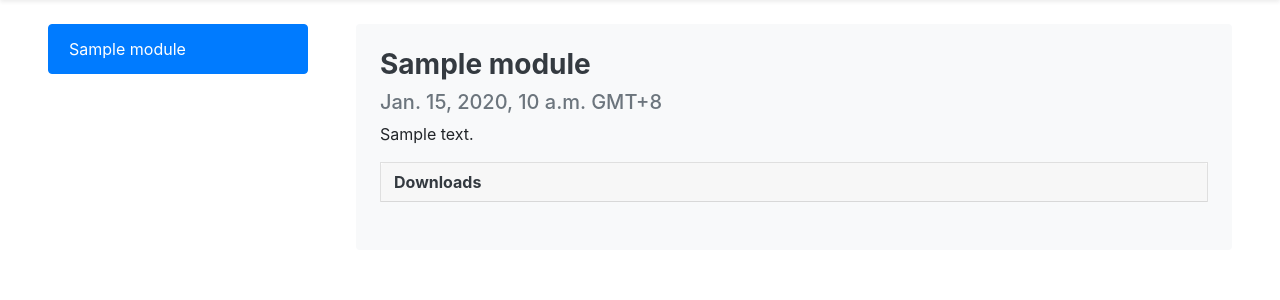
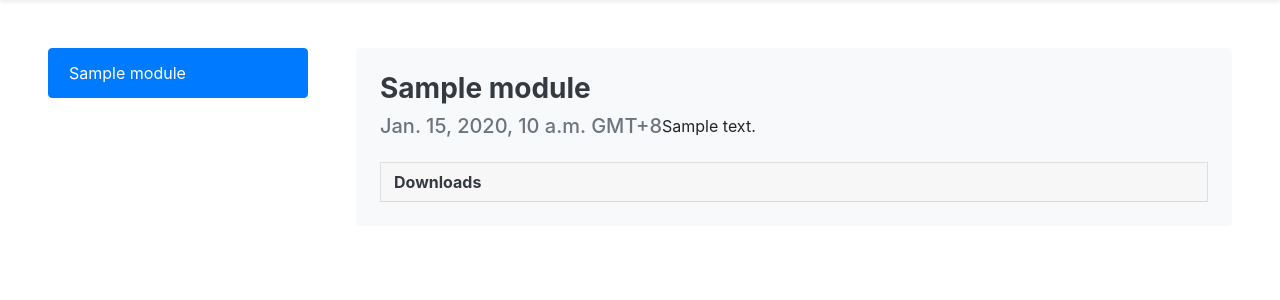
Before and after one commit to compsat/BioPhil_Website, a Django app: template bio_phil/webapp/templates/webapp/modules.html in a window 1280 px wide. Shown: the part 95-395 px from the top of the page. Run offline with Django 3.2, Linux system fonts and the light colour scheme; the template is opened without the code that fills it: most values are stand-ins (such as "Sample title", 1, 10 or a date in 2020); form fields are guessed from the names that the template uses; some libraries are stand-ins or nearby versions.

Commit message:
Added initial updates to modules
Still a work-in-progress. Have to add gallery (carousel) and it should be finished.

```diff
--- a/bio_phil/webapp/templates/webapp/modules.html
+++ b/bio_phil/webapp/templates/webapp/modules.html
@@ -20,7 +20,7 @@ Modules
 
   <!-- Add your site or application content here -->
   <!-- Insert Navbar Here! -->
-  <div class="container-fluid py-md-4 px-md-4 px-0 row mx-auto justify-content-center" >
+  <div class="container-fluid py-5 px-md-4 px-0 row mx-auto justify-content-center" >
     <div class="col-md-3 px-md-4 px-3">
       <div id="modulesList" class="list-group position-sticky" style="top: 40px">
         {% for module in modules_list %}
@@ -30,21 +30,18 @@ Modules
     </div>
 
    <div class="col-md-9 px-md-4 px-3 my-md-0 my-4">
-      <div class="bg-light rounded p-4">
+      <div class="container-fluid">
         {% for module in modules_list %}
-          <h3 class="text-dark font-weight-bold" id="list-item-{{ module.pk }}">{{ module.title }}</h3>
-          <h5 class="text-secondary">{{ module.created_at }} GMT+8</h5>
+        <div class="row bg-light rounded p-4 mb-3">
+          <div class="container-fluid m-0 p-0"><h3 class="text-dark font-weight-bold" id="list-item-{{ module.pk }}">{{ module.title }}</h3></div>
+          <h5 class="text-secondary mb-4">{{ module.created_at }} GMT+8</h5>
           <p>{{ module.content }}</p>
           {% if user.access_object.user_type == "Student" %}
           <div class="container-fluid p-0 mb-3">
             {% user_submission user module as submission %}
             {% if submission %}
-              <!--
-              Show Below when student has responded.
-              Replace "Add Response" with "View Response" if user has response. if-else statement.
-              -->
-              <button type="button" class="btn btn-dark" data-toggle="modal" data-target="#viewResponseModal{{ module.pk }}">View Response</button>
-              <button type="button" class="btn btn-secondary" data-toggle="modal" data-target="#editResponseModal{{ module.pk }}">Edit Response</button>
+              <a href="{{ submission.file.url }}" role="button" class="btn btn-dark" target="_blank">View Submission</a>
+              <button type="button" class="btn btn-secondary" data-toggle="modal" data-target="#addResponseModal{{ module.pk }}">Update</button>
             {% else %}
               <span class="mr-2 text-uppercase align-middle">Actions:</span><button type="button" class="btn btn-secondary btn-sm" data-toggle="modal" data-target="#addResponseModal{{ module.pk }}">Add Response</button>
             {% endif %}
@@ -56,83 +53,45 @@ Modules
             <div class="modal-dialog modal-dialog-centered" role="document">
               <div class="modal-content">
                 <div class="modal-header">
-                  <h5 class="modal-title" id="addModalLabel{{ module.pk }}">Add Response</h5>
+                  <h5 class="modal-title" id="addModalLabel{{ module.pk }}">Upload Submission</h5>
                   <button type="button" class="close" data-dismiss="modal" aria-label="Close" id="addResponseCloseButton">
                     <span aria-hidden="true">&times;</span>
                   </button>
                 </div>
+                <div class="modal-header">
                   <form method="post" enctype="multipart/form-data">
                     {% csrf_token %}
+                    <input type="number" name="module-id" value="{{ module.pk }}" hidden>
+                  <div class="input-group mb-2">
+                    <div class="input-group-prepend">
+                      <span class="input-group-text">Upload</span>
+                    </div>
+                    <div class="custom-file">
                       {{ submit_form.file }}
-                  <p>Maximum size for new files: 25MB, maximum attachments: 1</p>
-                  <p>If you need to submit mulitple files, compress them into a zip file.</p>
-                  <input type="number" name="module-id" value="{{ module.pk }}" hidden>
-
-                  <div class="modal-footer">
-                    <button type="button" class="btn btn-secondary" data-dismiss="modal" id="moduleResponseBack{{ module.pk }}">Close</button>
-                    <button type="submit" name= "add-response" class="btn btn-primary" id="moduleResponseSave{{ module.pk }}">Submit</button>
-                  </div>
-                </form>
+                      <label class="custom-file-label text-truncate" for="inputGroupFile">Choose file</label>
                     </div>
                   </div>
-          </div>
-
-          <!-- View Response Modal -->
-          <div class="modal fade" id="viewResponseModal{{ module.pk }}" tabindex="-1" role="dialog" aria-labelledby="viewResponseModal" aria-hidden="true">
-            <div class="modal-dialog modal-dialog-centered" role="document">
-              <div class="modal-content">
-                <div class="modal-header">
-                  <h5 class="modal-title" id="responseModalLabel{{ module.pk }}">{{ submission.module }}</h5>
-                  <button type="button" class="close" data-dismiss="modal" aria-label="Close" id="responseCloseButton">
+                  <small class="form-text text-muted mb-3">Maximum size for new files: 25MB, maximum attachments: 1</small>
+                  <div class="alert alert-warning alert-dismissible mb-0" role="alert">
+                    <small>If you need to submit multiple files, compress them all into one zip file. If you're unfamiliar with it, <a href="https://support.microsoft.com/en-ph/help/14200/windows-compress-uncompress-zip-files" class="alert-link">follow this guide.</a></small>
+                    <button type="button" class="close" data-dismiss="alert" aria-label="Close">
                       <span aria-hidden="true">&times;</span>
                     </button>
                   </div>
-                <table class="table table-striped table-sm">
-                  <tbody>
-                    <tr>
-                      <td><a href="{{ submission.file.url }}">{{ submission.title }}</a></td>
-                      <td>{{ submission.created_at }} GMT+8</td>
-                      <td>{{ submission.updated_at }} GMT+8</td>
-                      <td class="size">{{ submission.file_size | filesizeformat }}</td>
-                      <td>{{ submission.extension }}</td>
-                    </tr>
-                  </tbody>
-                </table>
+                  <input type="hidden" name="submission-id" value="{{ submission.pk }}">
+                </div>
                 <div class="modal-footer">
                   <button type="button" class="btn btn-secondary" data-dismiss="modal" id="moduleResponseBack{{ module.pk }}">Close</button>
+                  <button type="submit" name= "edit-response" class="btn btn-primary" id="moduleResponseSave{{ module.pk }}">Save changes</button>
+                  </form>
                 </div>
               </div>
             </div>
           </div>
 
-          <!-- Edit Response Modal -->
-          <div class="modal fade" id="editResponseModal{{ module.pk }}" tabindex="-1" role="dialog" aria-labelledby="editResponseModal" aria-hidden="true">
-            <div class="modal-dialog modal-dialog-centered" role="document">
-              <div class="modal-content">
-                <div class="modal-header">
-                  <h5 class="modal-title" id="responseModalLabel{{ module.pk }}">{{ submission.module }}</h5>
-                  <button type="button" class="close" data-dismiss="modal" aria-label="Close" id="responseCloseButton{{ module.pk }}">
-                    <span aria-hidden="true">&times;</span>
-                  </button>
-                </div>
-                <form method="post" enctype="multipart/form-data">
-                  {% csrf_token %}
-                  {{ submit_form.file }}
-                  <p>Maximum size for new files: 25MB, maximum attachments: 1</p>
-                  <p>If you need to submit mulitple files, compress them into a zip file.</p>
-                  <input type="hidden" name="submission-id" value="{{ submission.pk }}">
-
-                  <div class="modal-footer">
-                    <button type="button" class="btn btn-secondary" data-dismiss="modal" id="moduleResponseBack{{ submission.pk }}">Close</button>
-                    <button type="submit" name= "edit-response" class="btn btn-primary" id="moduleResponseSave{{ submission.pk }}">Save changes</button>
-                  </div>
-                </form>
-              </div>
-            </div>
-          </div>
-
           <!-- Downloads -->
-          <div class="accordion mb-4" id="downloadAccordion1">
+          <div class="container-fluid p-0">
+          <div class="accordion" id="downloadAccordion1">
             <div class="card">
               <div class="card-header p-0" id="downloadHeading1">
                 <h5 class="mb-0">
@@ -170,9 +129,18 @@ Modules
               </div>
             </div>
             </div>
+          </div>
+          </div>
         {% endfor %}
-
       </div>
     </div>
   </div>
+
+  <script>
+    //https://stackoverflow.com/a/48942822
+    $('.custom-file-input').on('change',function(){
+      let fileName = $(this).val().split('\\').pop();
+      $(this).next('.custom-file-label').addClass("selected").html(fileName);
+    })
+  </script>
 {% endblock %}
```
Lines whose indentation alone changed are shown as unchanged.
